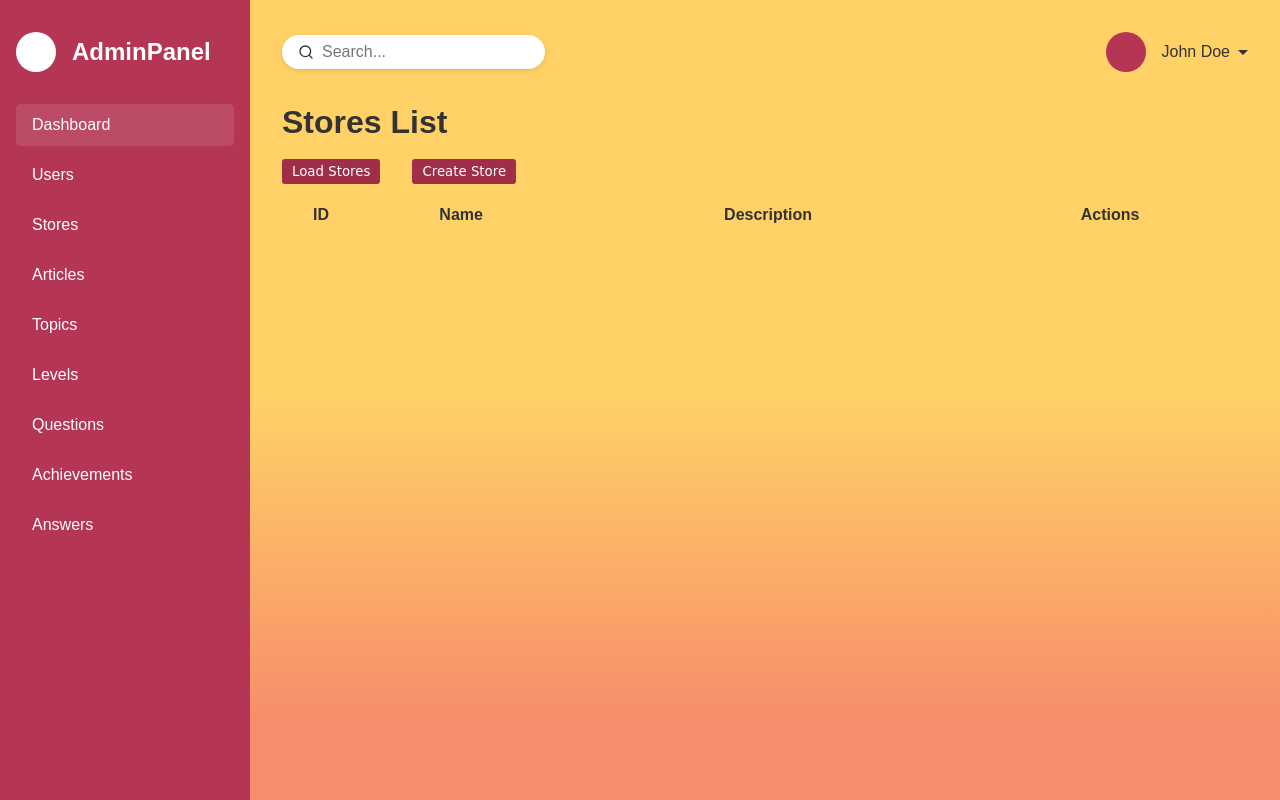
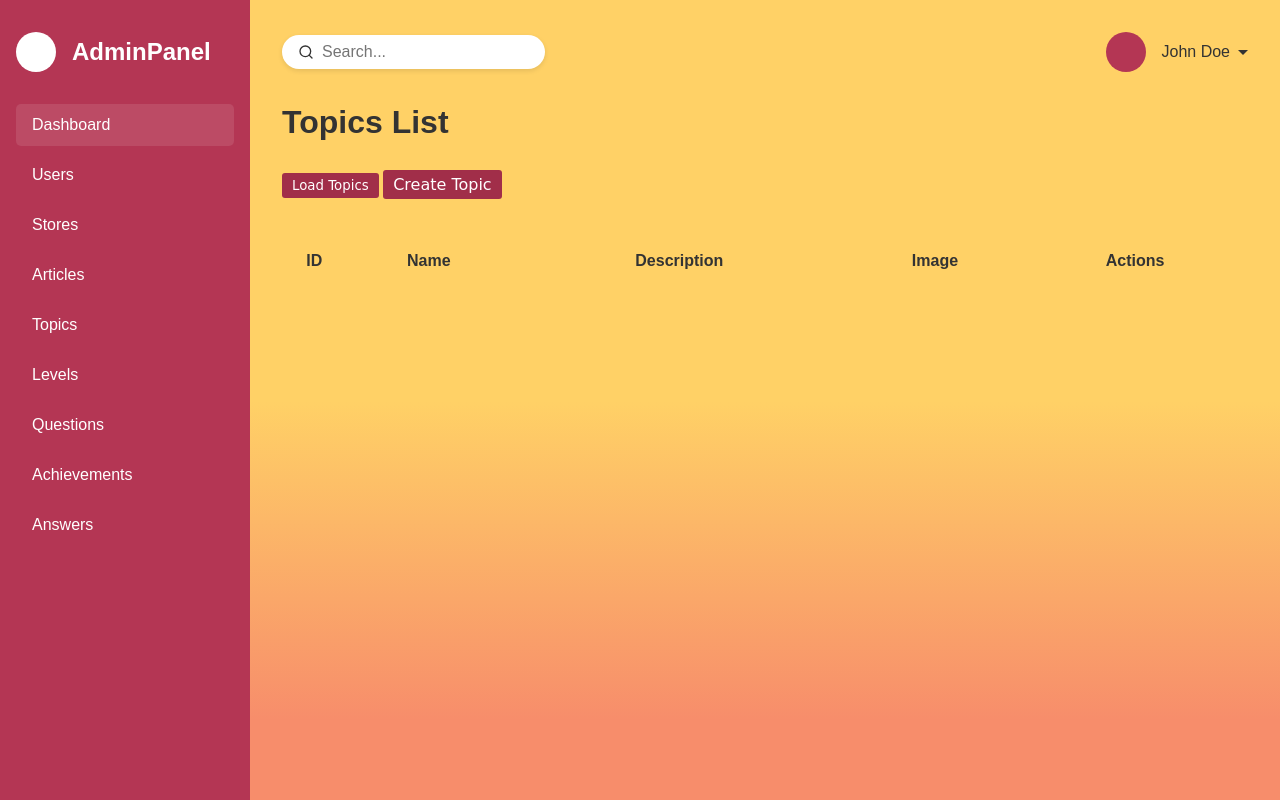
Before and after one commit to StivenChamorro/cliente_wooperland, a Laravel app: page /topics in a window 1280 px wide. Run offline with Laravel 10, Linux system fonts and the light colour scheme; lists and menus that the app fills with data are empty; style sheets or scripts are compiled from the project's sources; some web fonts are replaced.

Commit message:
crud topic casi completo

```diff
--- a/public/css/ADMIN-CSS/topics/index.css
+++ b/public/css/ADMIN-CSS/topics/index.css
@@ -1,9 +1,9 @@
-.store-list {
+.topic-list {
     list-style-type: none;
     padding: 0;
     width: 100%;
   }
-  .store-item {
+  .topic-item {
     display: flex;
     justify-content: space-between;
     align-items: center;
@@ -12,10 +12,10 @@
     background-color: #f0f0f0;
     border-radius: 5px;
   }
-  .store-info {
+  .topic-info {
     flex-grow: 1;
   }
-  .store-actions {
+  .topic-actions {
     display: flex;
     gap: 10px;
   }
@@ -38,7 +38,7 @@
     color: white;
   }
 
-  .create-store{
+  .create-topic{
     padding: 5px 10px;
     border: none;
     border-radius: 3px;
@@ -51,5 +51,6 @@
 
   .container{
     display: flex;
+    flex-direction: column;
     gap: 2rem;
   }
--- a/public/js/admin/topic/indextopic.js
+++ b/public/js/admin/topic/indextopic.js
@@ -1,5 +1,5 @@
-// Cargar lista de tiendas
-async function loadStores() {
+// Cargar lista de topics
+async function loadTopics() {
   const token = localStorage.getItem('token'); // Obtén el token almacenado
 
   if (!token) {
@@ -8,7 +8,7 @@ async function loadStores() {
   }
 
   try {
-    const response = await fetch('https://backend-production-40d8.up.railway.app/v1/stores/list', {
+    const response = await fetch('https://backend-production-40d8.up.railway.app/v1/topic/index', {
       headers: {
         'Authorization': `Bearer ${token}`, // Usa el token en el encabezado
         'Content-Type': 'application/json'
@@ -17,54 +17,53 @@ async function loadStores() {
 
     if (!response.ok) {
       const errorText = await response.text();
-      throw new Error(`Failed to fetch stores: ${errorText}`);
+      throw new Error(`Failed to fetch topics: ${errorText}`);
     }
 
-    const stores = await response.json();
-    const storeList = document.getElementById('store-list');
-    storeList.innerHTML = ''; // Limpia la tabla antes de agregar nuevas filas
+    const topics = await response.json();
+    const topicList = document.getElementById('topic-list');
+    topicList.innerHTML = ''; // Limpia la tabla antes de agregar nuevas filas
 
-    stores.forEach(store => {
+    topics.forEach(topic => {
       const row = document.createElement('tr');
 
       row.innerHTML = `
-        <td>${store.id}</td>
-        <td>${store.name}</td>
-        <td>${store.description}</td>
+        <td>${topic.id}</td>
+        <td>${topic.name}</td>
+        <td>${topic.description}</td>
+        <td><img src="${topic.image}" alt="${topic.name}" style="max-width: 100px; height: auto;"></td>
         <td>
-          <button onclick="editStore(${store.id})" class="btn btn-edit">Edit</button>
-          <button onclick="deleteStore(${store.id})" class="btn btn-delete">Delete</button>
+          <button onclick="editTopic(${topic.id})" class="btn btn-edit">Edit</button>
+          <button onclick="deleteTopic(${topic.id})" class="btn btn-delete">Delete</button>
         </td>
       `;
-      storeList.appendChild(row);
+      topicList.appendChild(row);
     });
   } catch (error) {
-    console.error('Error loading stores:', error.message);
-    alert('No se pudieron cargar las tiendas. Por favor, inténtalo de nuevo.');
+    console.error('Error loading topics:', error.message);
+    alert('No se pudieron cargar los topics. Por favor, inténtalo de nuevo.');
   }
 }
 
 // Redirigir a la página de edición
-function editStore(id) {
-  // Verifica que el ID no esté vacío o sea inválido
+function editTopic(id) {
   if (!id) {
-    alert('ID de tienda inválido.');
+    alert('ID de topic inválido.');
     return;
   }
 
-  // Redirige a la vista de edición
-  window.location.href = `/stores/${id}/edit`;
+  window.location.href = `/topic/${id}/edit`;
 }
 
-// Eliminar una tienda
-async function deleteStore(id) {
+// Eliminar un topic
+async function deleteTopic(id) {
   if (!id) {
-    alert('ID de tienda inválido.');
+    alert('ID de topic inválido.');
     return;
   }
 
-  if (confirm('¿Estás seguro de que deseas eliminar esta tienda?')) {
-    const token = localStorage.getItem('token'); // Obtén el token almacenado
+  if (confirm('¿Estás seguro de que deseas eliminar este topic?')) {
+    const token = localStorage.getItem('token');
 
     if (!token) {
       alert('No se encontró un token. Por favor, inicia sesión nuevamente.');
@@ -72,28 +71,28 @@ async function deleteStore(id) {
     }
 
     try {
-      const response = await fetch(`https://backend-production-40d8.up.railway.app/v1/stores/delete/${id}`, {
+      const response = await fetch(`https://backend-production-40d8.up.railway.app/v1/topic/delete/${id}`, {
         method: 'DELETE',
         headers: {
-          'Authorization': `Bearer ${token}`, // Incluye el token en el encabezado
+          'Authorization': `Bearer ${token}`,
           'Content-Type': 'application/json',
         },
       });
 
       if (response.ok) {
-        alert('Tienda eliminada correctamente');
-        loadStores(); // Recarga la lista de tiendas
+        alert('Topic eliminado correctamente');
+        loadTopics(); // Recarga la lista de topics
       } else {
         const errorText = await response.text();
-        console.error('Error deleting store:', errorText);
-        alert('No se pudo eliminar la tienda. Por favor, inténtalo de nuevo.');
+        console.error('Error deleting topic:', errorText);
+        alert('No se pudo eliminar el topic. Por favor, inténtalo de nuevo.');
       }
     } catch (error) {
-      console.error('Error deleting store:', error.message);
-      alert('Ocurrió un error al intentar eliminar la tienda. Por favor, inténtalo de nuevo.');
+      console.error('Error deleting topic:', error.message);
+      alert('Ocurrió un error al intentar eliminar el topic. Por favor, inténtalo de nuevo.');
     }
   }
 }
 
-// Llama a la función para cargar las tiendas al iniciar
-loadStores();
+// Llama a la función para cargar los topics al iniciar
+loadTopics();
--- a/resources/views/VIEWS_ADMIN/topics/create.blade.php
+++ b/resources/views/VIEWS_ADMIN/topics/create.blade.php
@@ -26,7 +26,7 @@
   <textarea class="input" id="description" name="description"></textarea>
 
   <br>
-  <button class="button" type="submit">Create</button>
+  <a href="{{route('topics.index')}}"><button class="button" type="submit">Create</button></a>
 </form>
 
 </div>
--- a/resources/views/VIEWS_ADMIN/topics/index.blade.php
+++ b/resources/views/VIEWS_ADMIN/topics/index.blade.php
@@ -1,6 +1,6 @@
 @extends('layouts.admin-layouts.dashboard-layout')
 
-@section('title', 'Temas')
+@section('title', 'Topics')
 
 @section('custom_css')
 
@@ -11,25 +11,35 @@
 @endsection
 
 @section('content')
-<h1>Stores List</h1>
-<br>
+
 <div class="container">
-<button onclick="loadStores()" class="btn">Load Stores</button>
-<a href="{{route('stores.create')}}"><button class="create-store">Create Store</button></a>
+  <h1 class="page-title">Topics List</h1>
+
+  <div class="button-group">
+    <!-- Botón para cargar los topics -->
+    <button onclick="loadTopics()" class="btn">Load Topics</button>
+
+    <!-- Botón para crear un nuevo topic -->
+    <a href="{{ route('topics.create') }}" class="btn create-topic">Create Topic</a>
   </div>
 
-<table class="store-table">
+  <table class="topic-table">
     <thead>
       <tr>
         <th>ID</th>
         <th>Name</th>
         <th>Description</th>
+        <th>Image</th>
         <th>Actions</th>
       </tr>
     </thead>
-  <tbody id="store-list">
-    <!-- The rows will be populated dynamically -->
+    <tbody id="topic-list">
+      <!-- Las filas se llenarán dinámicamente con JavaScript -->
     </tbody>
   </table>
-<script src="{{asset('js/admin/store/indexsore.js')}}"></script>
+</div>
+
+<!-- Archivo de JavaScript que gestiona la interacción -->
+<script src="{{ asset('js/admin/topic/indextopic.js') }}"></script>
+
 @endsection
--- a/resources/views/layouts/admin-layouts/dashboard-layout.blade.php
+++ b/resources/views/layouts/admin-layouts/dashboard-layout.blade.php
@@ -20,7 +20,7 @@
             <div class="nav-item">Users</div>
             <a href="{{route('stores.index')}}"><div class="nav-item">Stores</div></a>
             <div class="nav-item">Articles</div>
-            <div class="nav-item">Topics</div>
+            <a href="{{route('topics.index')}}"><div class="nav-item">Topics</div></a>
             <div class="nav-item">Levels</div>
             <div class="nav-item">Questions</div>
             <div class="nav-item">Achievements</div>
--- a/routes/web.php
+++ b/routes/web.php
@@ -71,7 +71,7 @@ Route::get('dashboard', function () {
 // Rutas para la interfaz de Store en el frontend
 Route::get('/stores', [StoreController::class, 'index'])->name('stores.index'); // Muestra la lista de stores
 Route::get('/stores/create', [StoreController::class, 'create'])->name('stores.create'); // Formulario para crear un nuevo store
-Route::put('/stores/{id}', [StoreController::class, 'update'])->name('stores.update');
+Route::get('/stores/{id}/edit', [StoreController::class, 'edit']);  // Para procesar la actualización
 
 ///articles///por corregir
 //Route::get('/articles', [StoreController::class, 'index'])->name('stores.index'); // Muestra la lista de stores
@@ -81,4 +81,4 @@ Route::put('/stores/{id}', [StoreController::class, 'update'])->name('stores.upd
 //topic////
 Route::get('/topics', [TopicController::class, 'index'])->name('topics.index'); // Muestra la lista de topics
 Route::get('/topics/create', [TopicController::class, 'create'])->name('topics.create'); // Formulario para crear un nuevo store
-Route::put('/topics/{id}', [TopicController::class, 'update'])->name('topics.update');
+Route::put('/topics/{id}', [TopicController::class, 'edit'])->name('topics.update');
```
Also changed, not shown: public/js/admin/store/editstore.js (+5 -5 lines), public/js/admin/topic/createtopic.js (+29 -19 lines), public/js/admin/topic/editopic.js (+67 -27 lines), resources/views/VIEWS_ADMIN/topics/edit.blade.php (+17 -7 lines). Lines whose indentation alone changed are shown as unchanged.
